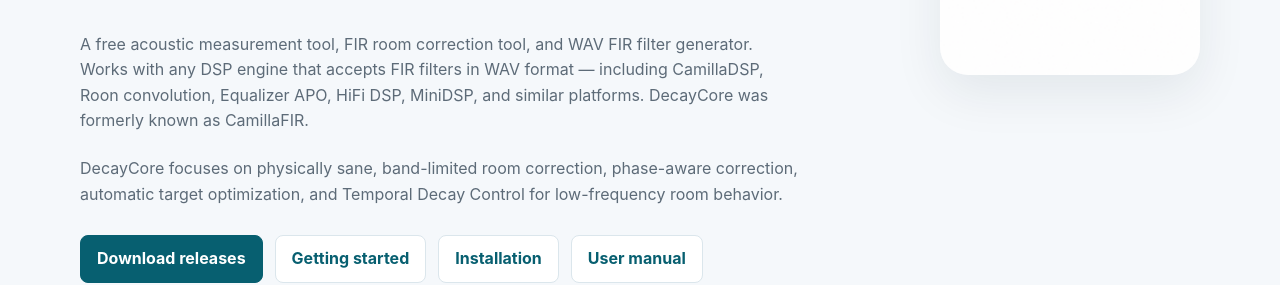
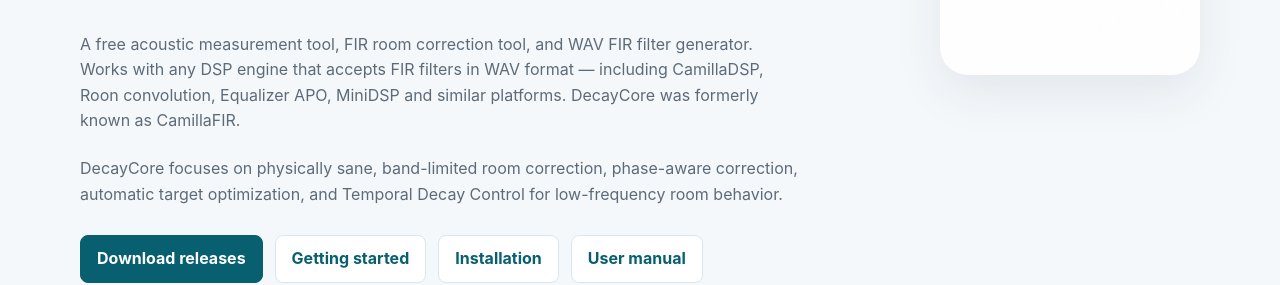
Before and after one commit to VilhoValittu/DecayCore, a Jekyll site: the page built from docs/index.md, in a window 1280 px wide and 900 px high, scrolled down 317 px. Shown: the part 226-511 px from the top of the window. Built offline with Jekyll 4.4.1, drawn with Linux system fonts in a browser that asks for light colours.

Commit message:
index.md update

```diff
--- a/docs/index.md
+++ b/docs/index.md
@@ -9,7 +9,7 @@
   <div>
     <p class="hero__eyebrow">FIR room correction and measurement</p>
     <h1>DecayCore — FIR Room Correction and Measurement Tool</h1>
-    <p class="hero__copy">A free acoustic measurement tool, FIR room correction tool, and WAV FIR filter generator. Works with any DSP engine that accepts FIR filters in WAV format — including CamillaDSP, Roon convolution, Equalizer APO, HiFi DSP, MiniDSP, and similar platforms. DecayCore was formerly known as CamillaFIR.</p>
+    <p class="hero__copy">A free acoustic measurement tool, FIR room correction tool, and WAV FIR filter generator. Works with any DSP engine that accepts FIR filters in WAV format — including CamillaDSP, Roon convolution, Equalizer APO, MiniDSP and similar platforms. DecayCore was formerly known as CamillaFIR.</p>
     <p class="hero__copy">DecayCore focuses on physically sane, band-limited room correction, phase-aware correction, automatic target optimization, and Temporal Decay Control for low-frequency room behavior.</p>
     <div class="action-row">
       <a class="button button--primary" href="https://github.com/VilhoValittu/DecayCore/releases">Download releases</a>
```
